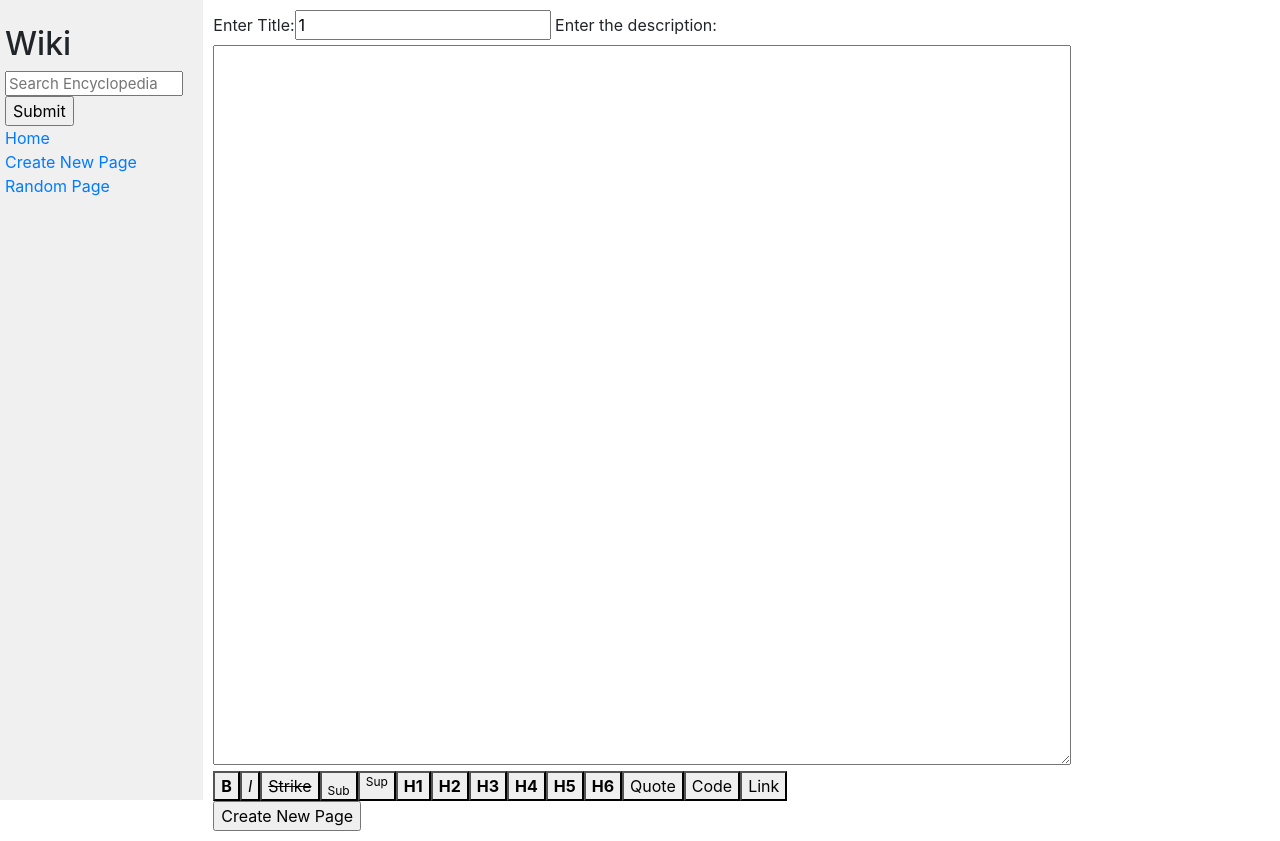
After one commit to MeDeveloperWeb/cs50w, a Django app: page /edit/1/ in a window 1280 px wide. The commit adds this page. Run offline with Django 3.2, Linux system fonts and the light colour scheme; some libraries are stand-ins or nearby versions.

Commit message:
Whole Project done css Remaining

```diff
--- /dev/null
+++ b/Project1/wiki/encyclopedia/static/encyclopedia/script.js
@@ -0,0 +1,37 @@
+text = document.getElementsByTagName('textarea')[0];
+
+
+highlight = [{name: "bold", format: "****", len : 2, dis: "<b>B</b>"},
+            {name: "italic", format: "**", len : 1, dis: "<i>I</i>"},
+            {name: "strike", format: "~~~~", len : 2, dis: "<s>Strike</s>"},
+            {name: "sub", format: "<sub></sub>", len : 5, dis: "<sub>Sub</sub>"},
+            {name: "sup", format: "<sup></sup>", len : 5, dis: "<sup>Sup</sup>"},
+            {name: "h1", format: "#", len : 1, dis: "<b>H1</b>"},
+            {name: "h2", format: "##", len : 2, dis: "<b>H2</b>"},
+            {name: "h3", format: "###", len : 3, dis: "<b>H3</b>"},
+            {name: "h4", format: "####", len : 4, dis: "<b>H4</b>"},
+            {name: "h5", format: "#####", len : 5, dis: "<b>H5</b>"},
+            {name: "h6", format: "######", len : 6, dis: "<b>H6</b>"},
+            {name: "quote", format: ">", len : 1, dis: "Quote"},
+            {name: "code", format: "``", len : 1, dis: "Code"},
+            {name: "link", format: "[link text here](link address here)", len : 15, dis: "Link"},
+];
+
+for (let each of highlight)
+{
+    let el = document.getElementsByClassName("tools")[0];
+    el.innerHTML += '<button type="button" id=' + each["name"] + '>' + each["dis"] + '</button>';
+
+}
+
+for (let each of highlight)
+{
+    let element = document.getElementById(each["name"])
+        element.onclick = function(){
+            let end = text.selectionEnd;
+            let start = text.selectionStart;
+            text.value = text.value.substring(0, start) + each["format"] + text.value.substring(end);
+            text.focus();
+            text.selectionEnd= end + each["len"];
+        }
+}
--- /dev/null
+++ b/Project1/wiki/encyclopedia/templates/encyclopedia/edit.html
@@ -0,0 +1,18 @@
+{% extends "encyclopedia/layout.html" %}
+
+{% block title %}
+    Edit Page:
+{% endblock %}
+
+
+{% block body %}
+
+    <form action="{% url 'edit' title='some' %}" method="post" class="createnew">
+        {% csrf_token %}
+        {{ form }}
+        <div class="tools">
+
+        </div>
+        <input type="submit" value="Create New Page">
+    </form>
+{% endblock %}
--- a/Project1/wiki/encyclopedia/templates/encyclopedia/entries.html
+++ b/Project1/wiki/encyclopedia/templates/encyclopedia/entries.html
@@ -9,4 +9,6 @@
 
     {{ html | safe }}
 
+    <a href="{% url 'edit' title=title %}">Edit</a>
+
 {% endblock %}
--- a/Project1/wiki/encyclopedia/templates/encyclopedia/layout.html
+++ b/Project1/wiki/encyclopedia/templates/encyclopedia/layout.html
@@ -7,6 +7,7 @@
         <title>{% block title %}{% endblock %}</title>
         <link rel="stylesheet" href="https://stackpath.bootstrapcdn.com/bootstrap/4.4.1/css/bootstrap.min.css" integrity="sha384-Vkoo8x4CGsO3+Hhxv8T/Q5PaXtkKtu6ug5TOeNV6gBiFeWPGFN9MuhOf23Q9Ifjh" crossorigin="anonymous">
         <link href="{% static 'encyclopedia/styles.css' %}" rel="stylesheet">
+        <script src="{% static 'encyclopedia/script.js' %}" async></script>
     </head>
     <body>
         <div class="row">
@@ -20,10 +21,10 @@
                     <a href="{% url 'index' %}">Home</a>
                 </div>
                 <div>
-                    Create New Page
+                    <a href="{% url "create" %}">Create New Page</a>
                 </div>
                 <div>
-                    Random Page
+                    <a href="{% url 'random' %}">Random Page</a>
                 </div>
                 {% block nav %}
                 {% endblock %}
--- a/Project1/wiki/encyclopedia/urls.py
+++ b/Project1/wiki/encyclopedia/urls.py
@@ -5,5 +5,8 @@ from . import views
 urlpatterns = [
     path("", views.index, name="index"),
     path("wiki/<str:title>/", views.entries, name="entries"),
-    path("find/", views.find, name="find")
+    path("find/", views.find, name="find"),
+    path("create/", views.create, name="create"),
+    path("edit/<str:title>/", views.edit, name="edit"),
+    path("random/", views.random, name="random")
 ]
--- a/Project1/wiki/encyclopedia/views.py
+++ b/Project1/wiki/encyclopedia/views.py
@@ -1,10 +1,19 @@
 from cgitb import html
+import imp
+from turtle import title
+from django import http
 from django.http import HttpResponse
 from django.shortcuts import render
-from markdown2 import markdown_path
+from markdown2 import markdown
 from django import forms
+from random import randint
 
 from . import util
+
+class CreateForm(forms.Form):
+    newtitle = forms.CharField(max_length=30, label='Enter Title:')
+    content = forms.CharField(widget=forms.Textarea, label='Enter the description:')
+
 
 
 def index(request):
@@ -13,17 +22,21 @@ def index(request):
         "head": "All Pages"
     })
 
+
 def entries(request, title):
-    html = markdown_path("entries/" + title + ".md")
-    return render(request, "encyclopedia/entries.html", {
-        "title" : title,
-        "html" : html
-    })
+    if util.get_entry(title):
+        html = markdown(util.get_entry(title))
+        return render(request, "encyclopedia/entries.html", {
+            "title" : title,
+            "html" : html
+        })
+    else:
+        return HttpResponse("Page Not Found")
 
 def find(request):
     query = request.GET.get("q").lower()
 
-    if query in [x.lower() for x in util.list_entries()]:
+    if util.get_entry(query):
         return entries(request, query)
 
     result = []
@@ -35,3 +48,47 @@ def find(request):
         "entries": result,
         "head": "Search Results"
     })
+
+
+def create(request):
+    if request.method == 'POST':
+        print(request)
+        form = CreateForm(request.POST)
+        if form.is_valid():
+            new_title = form.cleaned_data["newtitle"]
+            content = form.cleaned_data["content"]
+
+            if util.get_entry(new_title):
+                return HttpResponse("OOPS! Entry with the title already exists")
+
+            util.save_entry(new_title, content)
+
+            return entries(request, new_title)
+
+    else:
+        return render(request, "encyclopedia/create.html", {
+            "form": CreateForm()
+        })
+
+def edit(request, title):
+    if request.method == 'POST':
+        form = CreateForm(request.POST)
+        if form.is_valid():
+            new_title = form.cleaned_data["newtitle"]
+            content = form.cleaned_data["content"]
+
+            util.save_entry(new_title, content)
+
+            return entries(request, new_title)
+    else:
+        return render(request, "encyclopedia/edit.html", {
+                "form": CreateForm(initial={
+                    "newtitle": title,
+                    "content": util.get_entry(title)
+                })
+    })
+
+
+def random(request):
+    x = randint(0,len(util.list_entries()) - 1)
+    return entries(request, util.list_entries()[x])
```
Also changed, not shown: Project1/wiki/encyclopedia/templates/encyclopedia/create.html (added, +19 -0 lines), Project1/wiki/entries/HTML.md (+11 -1 lines), Project1/wiki/entries/SQL.md (added, +5 -0 lines), Project1/wiki/encyclopedia/templates/encyclopedia/comma.png (added).
